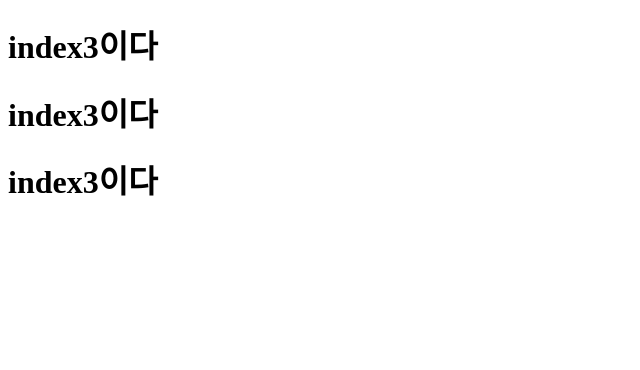
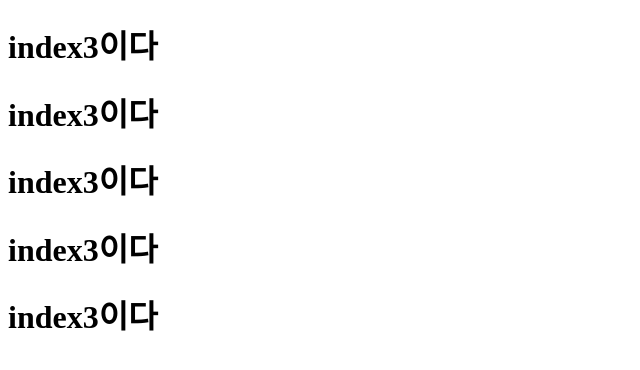
Before and after one commit to koohrim12/merge-test, a website: page index3.html in a window 1280 px wide. Shown: the whole page, without its empty margins (0-640 px from the left). Drawn offline with Linux system fonts and the light colour scheme.

Commit message:
index.3--2

```diff
--- a/index3.html
+++ b/index3.html
@@ -9,5 +9,7 @@
     <h1>index3이다</h1>
     <h1>index3이다</h1>
     <h1>index3이다</h1>
+    <h1>index3이다</h1>
+    <h1>index3이다</h1>
   </body>
 </html>
```
